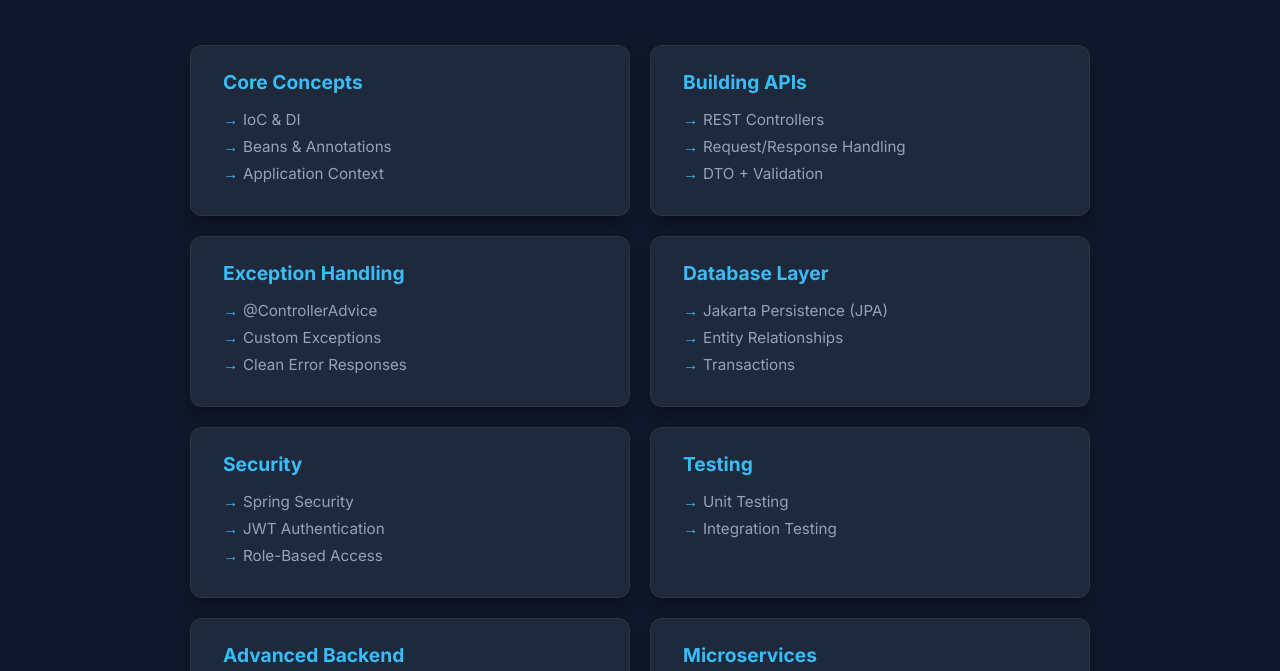
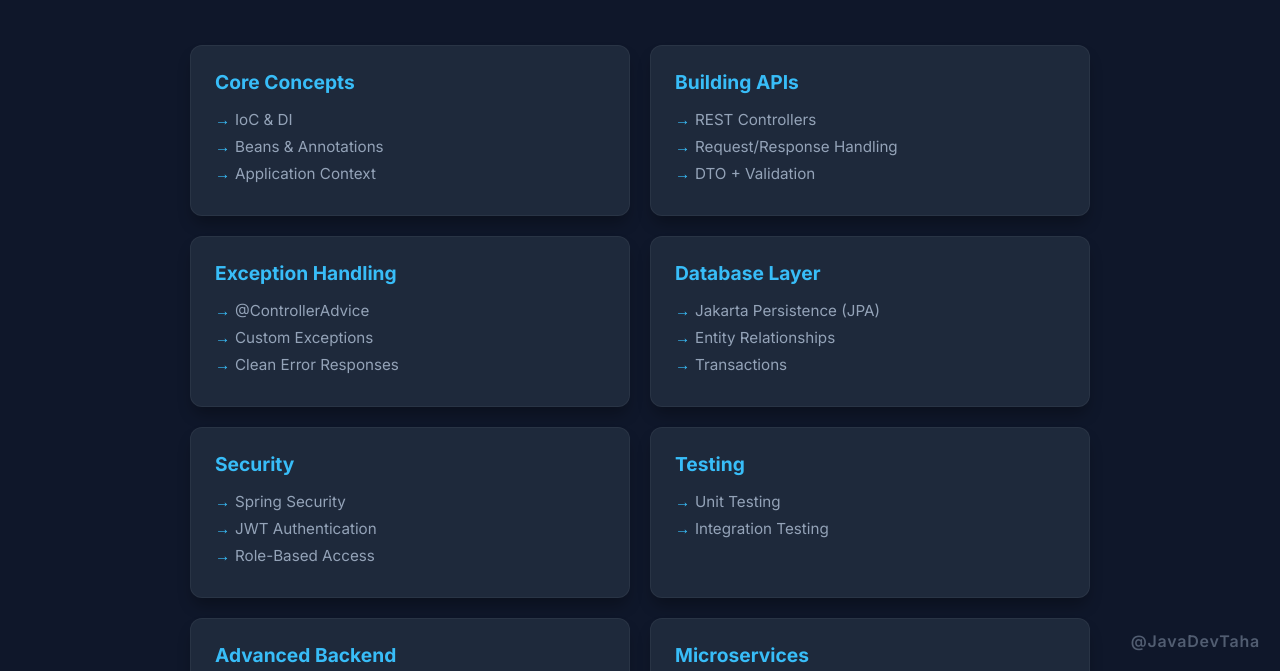
Before and after one commit to Ta-ha-94/JavaDevTaha, a plain HTML site: page index.html in a window 1280 px wide. Shown: the part 129-800 px from the top of the page. Drawn offline with Linux system fonts and the light colour scheme.

Commit message:
Update index.html

```diff
--- a/index.html
+++ b/index.html
@@ -23,10 +23,12 @@
             color: var(--text-main);
             font-family: 'Inter', sans-serif;
             margin: 0;
-            padding: 50px 20px;
+            padding: 50px 20px 100px 20px; /* Increased bottom padding for watermark */
             display: flex;
             flex-direction: column;
             align-items: center;
+            position: relative; /* Necessary for absolute positioning of watermark */
+            min-height: 100vh;
         }
 
         h1 {
@@ -50,7 +52,7 @@
         .card {
             background-color: var(--card-bg);
             border-radius: 12px;
-            padding: 1.5rem 2rem;
+            padding: 1.5rem; /* Reduced padding slightly for tighter alignment */
             box-shadow: var(--card-shadow);
             border: 1px solid rgba(255, 255, 255, 0.05);
             /* This ensures 2 cards per row (minus gap) */
@@ -86,6 +88,19 @@
             position: absolute;
             left: 0;
             font-weight: bold;
+        }
+
+        /* Watermark Style */
+        .watermark {
+            position: fixed;
+            bottom: 20px;
+            right: 20px;
+            font-size: 1rem;
+            color: var(--text-muted);
+            opacity: 0.5; /* Slight transparency */
+            z-index: 1000; /* Ensures it stays on top */
+            font-weight: 600;
+            letter-spacing: 0.05em;
         }
 
         /* Mobile View Adjustment */
@@ -194,5 +209,7 @@
         </section>
     </div>
 
+    <div class="watermark">@JavaDevTaha</div>
+
 </body>
 </html>
```
